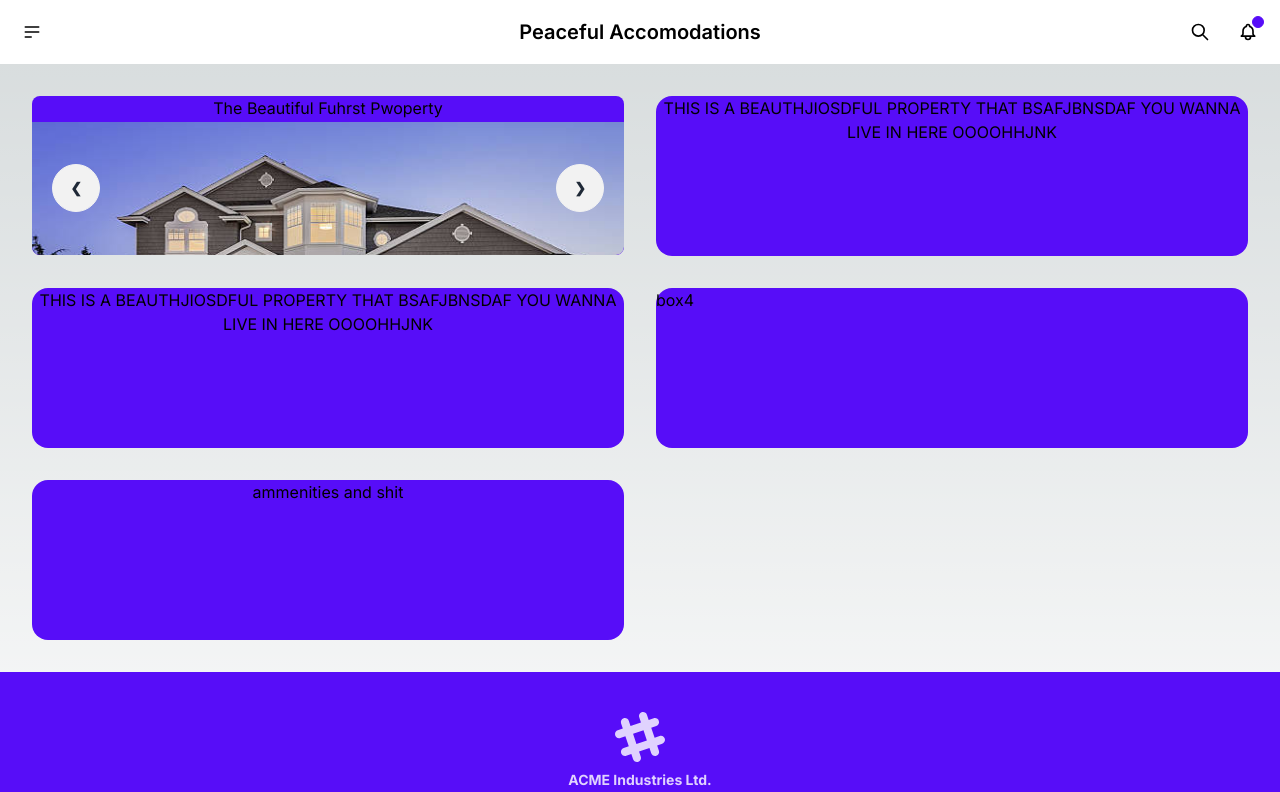
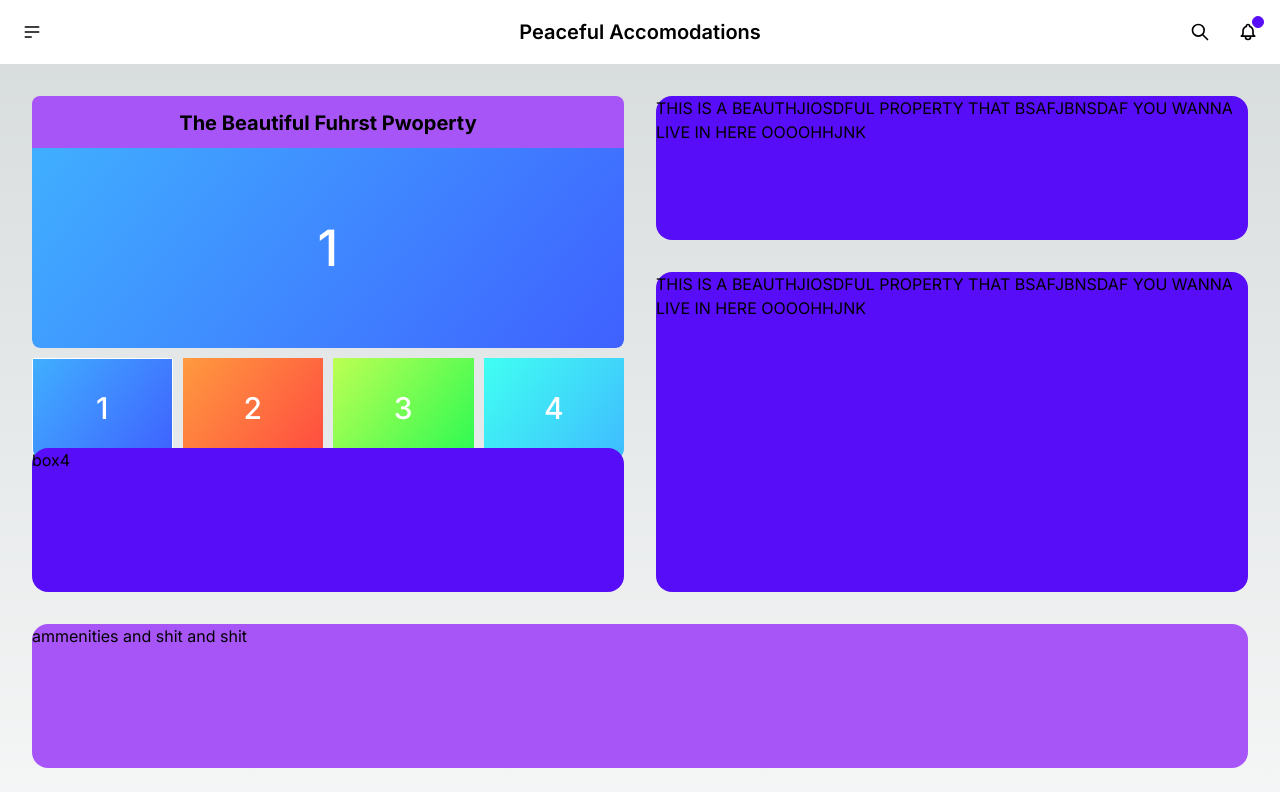
Before and after one commit to terminaltrifecta/PeacefulEscape, a Next.js app: page /property1 in a window 1280 px wide. Shown: the top 792 px of the page. Built offline with nearby package versions, Linux system fonts and the light colour scheme.

Commit message:
did as much slideshow as i could before i wanted to die

```diff
--- a/app/components/proplayout/proplayout.tsx
+++ b/app/components/proplayout/proplayout.tsx
@@ -1,94 +1,20 @@
 import Image from "next/image";
 import Stock from "app/assets/stockhome.jpg";
+import Slideshow from "../slideshow/slideshow";
 
 export default function Proplayout({ box1, box2, box3, box4, box5 }: any) {
   return (
     <div className="grid p-8 gap-8 md:grid-cols-2">
-      <div className="join join-vertical h-40">
-        <div className="text-center h-1/6 card bg-primary join-item">
-          {box1}
-        </div>
-        <div className="card h-5/6 bg-primary object-cover join-item">
-          <div className="carousel w-full object-cover">
-            <div id="slide1" className="carousel-item relative w-full">
-              <Image
-                width={0}
-                height={0}
-                src={Stock}
-                alt={""}
-                style={{ objectFit: "cover" }}
-                className="w-full"
-              />
-              <div className="absolute flex justify-between transform -translate-y-1/2 left-5 right-5 top-1/2">
-                <a href="#slide4" className="btn btn-circle">
-                  ❮
-                </a>
-                <a href="#slide2" className="btn btn-circle">
-                  ❯
-                </a>
-              </div>
-            </div>
-            <div id="slide2" className="carousel-item relative w-full">
-              <Image
-                width={0}
-                height={0}
-                src={Stock}
-                alt={""}
-                style={{ objectFit: "cover" }}
-                className="w-full"
-              />
-              <div className="absolute flex justify-between transform -translate-y-1/2 left-5 right-5 top-1/2">
-                <a href="#slide1" className="btn btn-circle">
-                  ❮
-                </a>
-                <a href="#slide3" className="btn btn-circle">
-                  ❯
-                </a>
-              </div>
-            </div>
-            <div id="slide3" className="carousel-item relative w-full">
-              <Image
-                width={0}
-                height={0}
-                src={Stock}
-                alt={""}
-                style={{ objectFit: "cover" }}
-                className="w-full"
-              />
-              <div className="absolute flex justify-between transform -translate-y-1/2 left-5 right-5 top-1/2">
-                <a href="#slide2" className="btn btn-circle">
-                  ❮
-                </a>
-                <a href="#slide4" className="btn btn-circle">
-                  ❯
-                </a>
-              </div>
-            </div>
-            <div id="slide4" className="carousel-item relative w-full">
-              <Image
-                width={0}
-                height={0}
-                src={Stock}
-                alt={""}
-                style={{ objectFit: "cover" }}
-                className="w-full"
-              />
-              <div className="absolute flex justify-between transform -translate-y-1/2 left-5 right-5 top-1/2">
-                <a href="#slide3" className="btn btn-circle">
-                  ❮
-                </a>
-                <a href="#slide1" className="btn btn-circle">
-                  ❯
-                </a>
-              </div>
-            </div>
-          </div>
+      <div className="h-36 md:h-80 w-full join join-vertical md:row-span-2">
+        <div className="h-1/6 w-full bg-purple-500 card text-xl font-bold text-center justify-center join-item">{box1}</div>
+        <div className="card h-5/6 w-full join-item">
+          <Slideshow/>
         </div>
       </div>
-      <div className="text-center h-40 card bg-primary">{box3}</div>
-      <div className="text-center h-40 card bg-primary">{box3}</div>
-      <div className="h-40 card bg-primary">{box4}</div>
-      <div className="text-center h-40 card bg-primary">{box5}</div>
+      <div className="h-36 card bg-primary">{box3}</div>
+      <div className="h-36 md:h-80 md:row-span-2 card bg-primary">{box3}</div>
+      <div className="h-36 card bg-primary">{box4}</div>
+      <div className="h-36 card bg-purple-500 md:col-span-2">{box5}</div>
     </div>
   );
 }
--- /dev/null
+++ b/app/components/slideshow/slideshow.tsx
@@ -0,0 +1,74 @@
+import React from "react";
+import { useKeenSlider } from "keen-slider/react";
+import "keen-slider/keen-slider.min.css";
+
+function ThumbnailPlugin(mainRef: any) {
+  return (slider: any) => {
+    function removeActive() {
+      slider.slides.forEach((slide: any) => {
+        slide.classList.remove("active");
+      });
+    }
+    function addActive(idx: any) {
+      slider.slides[idx].classList.add("active");
+    }
+
+    function addClickEvents() {
+      slider.slides.forEach((slide: any, idx: any) => {
+        slide.addEventListener("click", () => {
+          if (mainRef.current) mainRef.current.moveToIdx(idx);
+        });
+      });
+    }
+
+    slider.on("created", () => {
+      if (!mainRef.current) return;
+      addActive(slider.track.details.rel);
+      addClickEvents();
+      mainRef.current.on("animationStarted", (main: any) => {
+        removeActive();
+        const next = main.animator.targetIdx || 0;
+        addActive(main.track.absToRel(next));
+        slider.moveToIdx(Math.min(slider.track.details.maxIdx, next));
+      });
+    });
+  };
+}
+
+export default function App() {
+  const [sliderRef, instanceRef] = useKeenSlider({
+    initial: 0,
+  });
+  const [thumbnailRef] = useKeenSlider(
+    {
+      initial: 0,
+      slides: {
+        perView: 4,
+        spacing: 10,
+      },
+    },
+    [ThumbnailPlugin(instanceRef)]
+  );
+
+  return (
+    <div className="w-full h-full">
+      <div ref={sliderRef} className="keen-slider w-1/6">
+        <div className="keen-slider__slide number-slide1">1</div>
+        <div className="keen-slider__slide number-slide2">2</div>
+        <div className="keen-slider__slide number-slide3">3</div>
+        <div className="keen-slider__slide number-slide4">4</div>
+        <div className="keen-slider__slide number-slide5">5</div>
+        <div className="keen-slider__slide number-slide6">6</div>
+      </div>
+
+      <div ref={thumbnailRef} className="keen-slider thumbnail w-1/6">
+        <div className="keen-slider__slide number-slide1">1</div>
+        <div className="keen-slider__slide number-slide2">2</div>
+        <div className="keen-slider__slide number-slide3">3</div>
+        <div className="keen-slider__slide number-slide4">4</div>
+        <div className="keen-slider__slide number-slide5">5</div>
+        <div className="keen-slider__slide number-slide6">6</div>
+      </div>
+    </div>
+  );
+}
--- a/app/globals.css
+++ b/app/globals.css
@@ -46,3 +46,87 @@ body {
 ::-webkit-scrollbar-thumb:hover {
   background: #e1c4ff;
 }
+
+[class^="number-slide"],
+[class*=" number-slide"] {
+  background: grey;
+  display: flex;
+  align-items: center;
+  justify-content: center;
+  font-size: 50px;
+  color: #fff;
+  font-weight: 500;
+  height: 200px;
+  max-height: 100vh;
+}
+
+.number-slide1 {
+  background: rgb(64, 175, 255);
+  background: linear-gradient(
+    128deg,
+    rgba(64, 175, 255, 1) 0%,
+    rgba(63, 97, 255, 1) 100%
+  );
+}
+
+.number-slide2 {
+  background: rgb(255, 75, 64);
+  background: linear-gradient(
+    128deg,
+    rgba(255, 154, 63, 1) 0%,
+    rgba(255, 75, 64, 1) 100%
+  );
+}
+
+.number-slide3 {
+  background: rgb(182, 255, 64);
+  background: linear-gradient(
+    128deg,
+    rgba(182, 255, 64, 1) 0%,
+    rgba(63, 255, 71, 1) 100%
+  );
+  background: linear-gradient(
+    128deg,
+    rgba(189, 255, 83, 1) 0%,
+    rgba(43, 250, 82, 1) 100%
+  );
+}
+
+.number-slide4 {
+  background: rgb(64, 255, 242);
+  background: linear-gradient(
+    128deg,
+    rgba(64, 255, 242, 1) 0%,
+    rgba(63, 188, 255, 1) 100%
+  );
+}
+
+.number-slide5 {
+  background: rgb(255, 64, 156);
+  background: linear-gradient(
+    128deg,
+    rgba(255, 64, 156, 1) 0%,
+    rgba(255, 63, 63, 1) 100%
+  );
+}
+
+.number-slide6 {
+  background: rgb(64, 76, 255);
+  background: linear-gradient(
+    128deg,
+    rgba(64, 76, 255, 1) 0%,
+    rgba(174, 63, 255, 1) 100%
+  );
+}
+
+.thumbnail .keen-slider__slide {
+  font-size: 30px;
+  margin-top: 10px;
+  height: 100px;
+}
+.thumbnail .keen-slider__slide {
+  cursor: pointer;
+}
+.thumbnail .keen-slider__slide.active {
+  border: 0.1rem solid white;
+}
--- a/package.json
+++ b/package.json
@@ -13,8 +13,10 @@
     "@types/react": "18.2.15",
     "@types/react-dom": "18.2.7",
     "autoprefixer": "10.4.14",
+    "embla-carousel-react": "^8.0.0-rc11",
     "eslint": "8.45.0",
     "eslint-config-next": "13.4.10",
+    "keen-slider": "^6.8.6",
     "next": "13.4.10",
     "postcss": "8.4.26",
     "react": "18.2.0",
--- a/pages/property1.tsx
+++ b/pages/property1.tsx
@@ -8,7 +8,7 @@ export default function Property1() {
         box2="Stock"
         box3="THIS IS A BEAUTHJIOSDFUL PROPERTY THAT BSAFJBNSDAF YOU WANNA LIVE IN HERE OOOOHHJNK"
         box4="box4"
-        box5="ammenities and shit"
+        box5="ammenities and shit and shit"
         />
     )
 }
```
Also changed, not shown: 1 other file (tests, documents, lock files or other folders).
